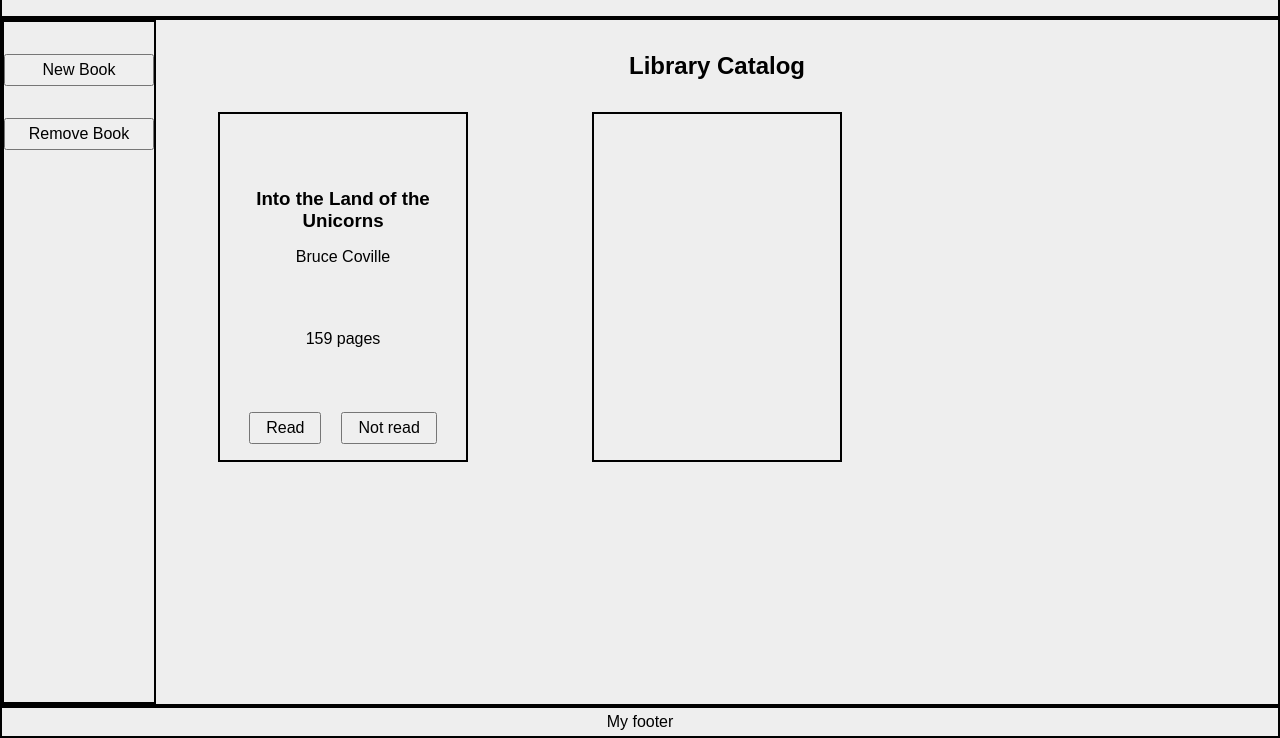
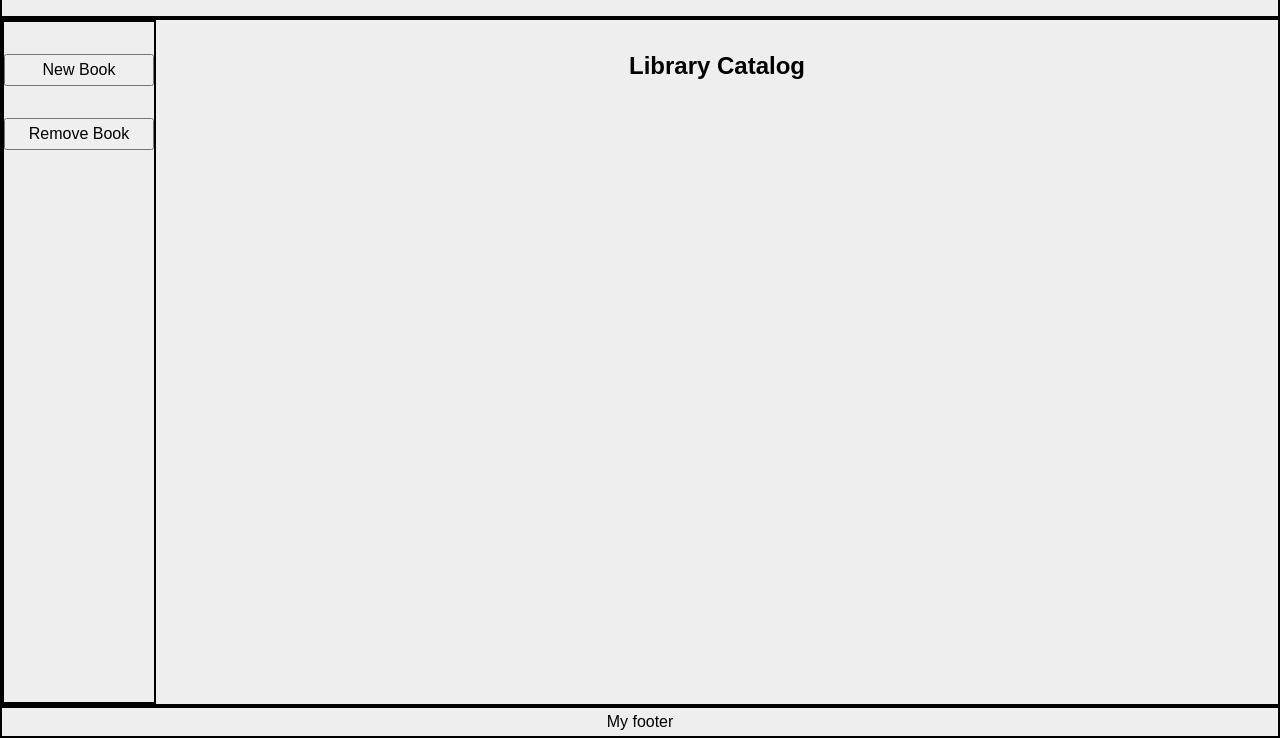
Before and after one commit to Solar-Tiger/library-project, a plain HTML site: page index.html in a window 1280 px wide. Shown: the part 62-800 px from the top of the page. Drawn offline with Linux system fonts and the light colour scheme.

Commit message:
Remove placeholder books and comment out book structure for future reference

```diff
--- a/index.html
+++ b/index.html
@@ -51,7 +51,7 @@
 
             <main class="library-catalog" data-library-catalog>
                 <h2 class="library-catalog-title">Library Catalog</h2>
-                <div class="library-book">
+                <!-- <div class="library-book">
                     <div>
                         <h3>Into the Land of the Unicorns</h3>
                         <p>Bruce Coville</p>
@@ -61,9 +61,7 @@
                         <button>Read</button>
                         <button>Not read</button>
                     </div>
-                </div>
-                <div class="library-book">
-                </div>
+                </div> -->
             </main>
         </div>
 
```
